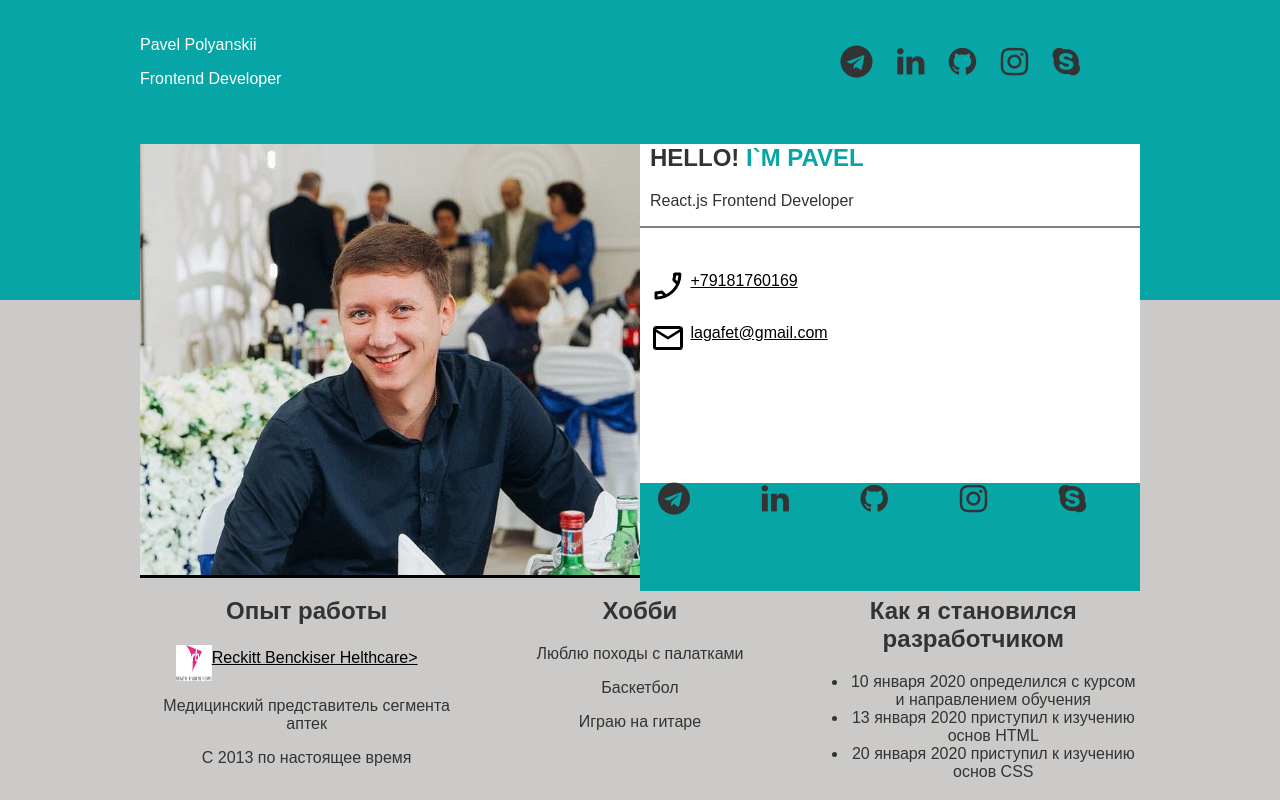
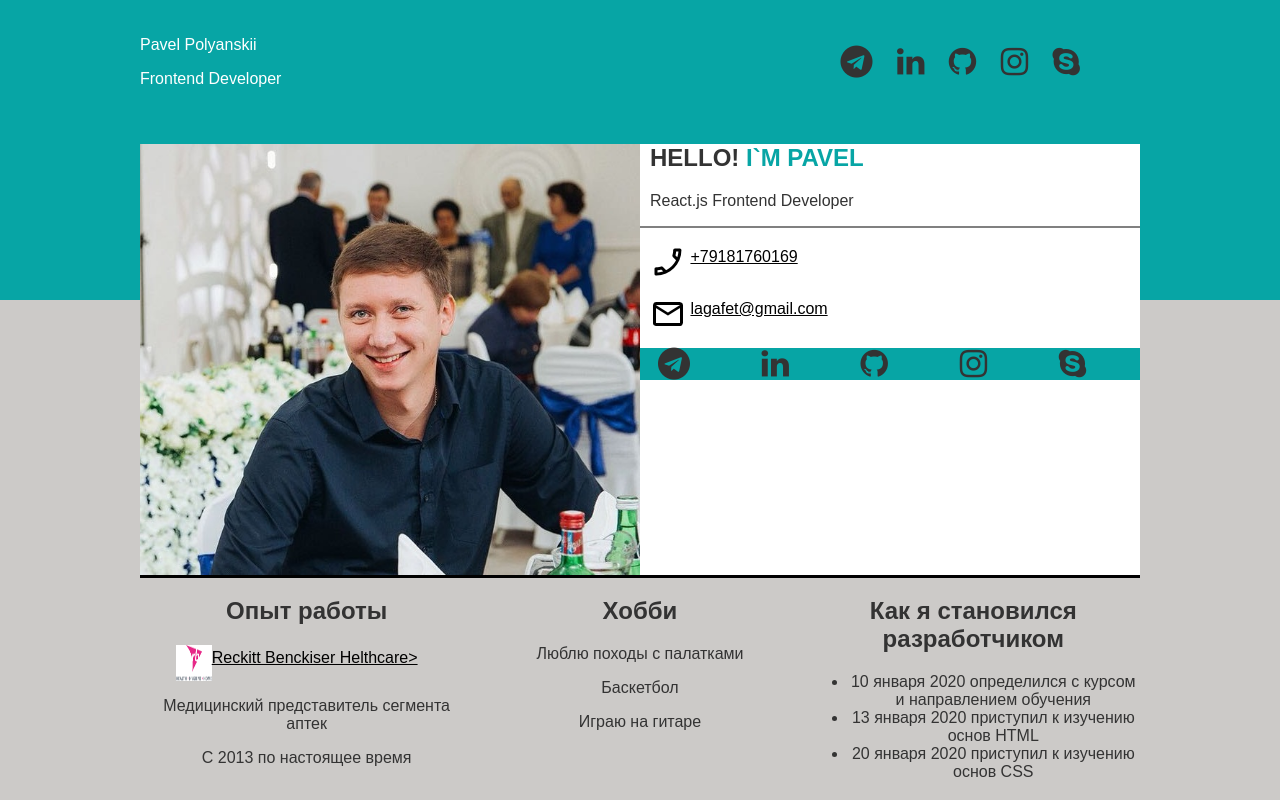
Before and after one commit to lagafet-jr/curriculum_vitae, a plain HTML site: page index.html in a window 1280 px wide. Shown: the top 800 px of the page. Drawn offline with Linux system fonts and the light colour scheme.

Commit message:
try to fix intro

```diff
--- a/css/stylesheet.css
+++ b/css/stylesheet.css
@@ -59,24 +59,54 @@ body {
   flex-flow: row;
 }
 
+.intro-row {
+  display: flex;
+  flex-direction: row;
+  justify-content: center;
+  align-items: stretch;
+}
+
+.intro-half {
+  flex-grow: 0;
+  flex-shrink: 0;
+  box-sizing: border-box;
+  padding: 0px;
+  flex-basis: 50%;
+  max-width: 50%;
+}
+
+.intro-column {
+  display: flex;
+  flex-direction: column;
+  justify-content: flex-start;
+  flex-wrap: nowrap;
+}
+
 .intro-bg {
   background-color: white;
 }
 
-.intro1-1 {
-  width: 100%;
-  height: 25%;
-  margin: 0 auto;
+.intro-1,
+.intro-2,
+.intro-3 {
+  flex-grow: 0;
+  flex-shrink: 0;
+  box-sizing: border-box;
+  padding: 0px;
 }
 
-.intro1-2 {
-  width: 100%;
-  height: 50%;
-  margin: 0 auto;
+.intro-1 {
+  flex-basis: 25%;
+  height: 25%;
 }
 
-.intro1-3 {
-  width: 100%;
+.intro-2 {
+  flex-basis: 50%;
+  height: 50%;
+}
+
+.intro-3 {
+  flex-basis: 25%;
   height: 25%;
   background-color: rgb(7, 165, 165)
 }
--- a/index.html
+++ b/index.html
@@ -32,20 +32,21 @@
   </header>
 
   <main class="main">
-    <div class="container intro-bg">
-      <div class="column column-1-2">
+    <div class="intro-row intro-bg">
+      <div class="intro-half">
         <img class="avatar" src="images/my_avatar.jpg" alt="photo">
       </div>
 
-      <div class="column column-1-2">
-        <div class="intro1-1">
+      <div class="intro-half">
+        <div class="intro-column">
+          <div class="intro-1">
             <div class="subtitle line-down">
               <h2 class="non-margin">HELLO! <span class="name-color">I`M PAVEL</span></h2>
               <p>React.js Frontend Developer</p>
             </div>
           </div>
 
-        <div class="intro1-2">
+          <div class="intro-2">
             <div class="subtitle">
               <p class="contacts"><img src="images/phone.png" alt="phone" align="middle"> <a class="link"
                   href="+79181760169">+79181760169</a></p>
@@ -54,7 +55,7 @@
               </div>
           </div>
 
-        <div class="intro1-3">
+          <div class="intro-3">
             <ul class="intro-icons">
               <i class="fa fa-telegram fa-2x" aria-hidden="true"></i><a href="#"></a>
               <i class="fa fa-linkedin fa-2x" aria-hidden="true"></i><a href="#"></a>
@@ -62,6 +63,7 @@
               <i class="fa fa-instagram fa-2x" aria-hidden="true"></i><a href="#"></a>
               <i class="fa fa-skype fa-2x" aria-hidden="true"></i><a href="#"></a>
             </ul>
+          </div>
         </div>
       </div>
     </div>
```
Lines whose indentation alone changed are shown as unchanged.
